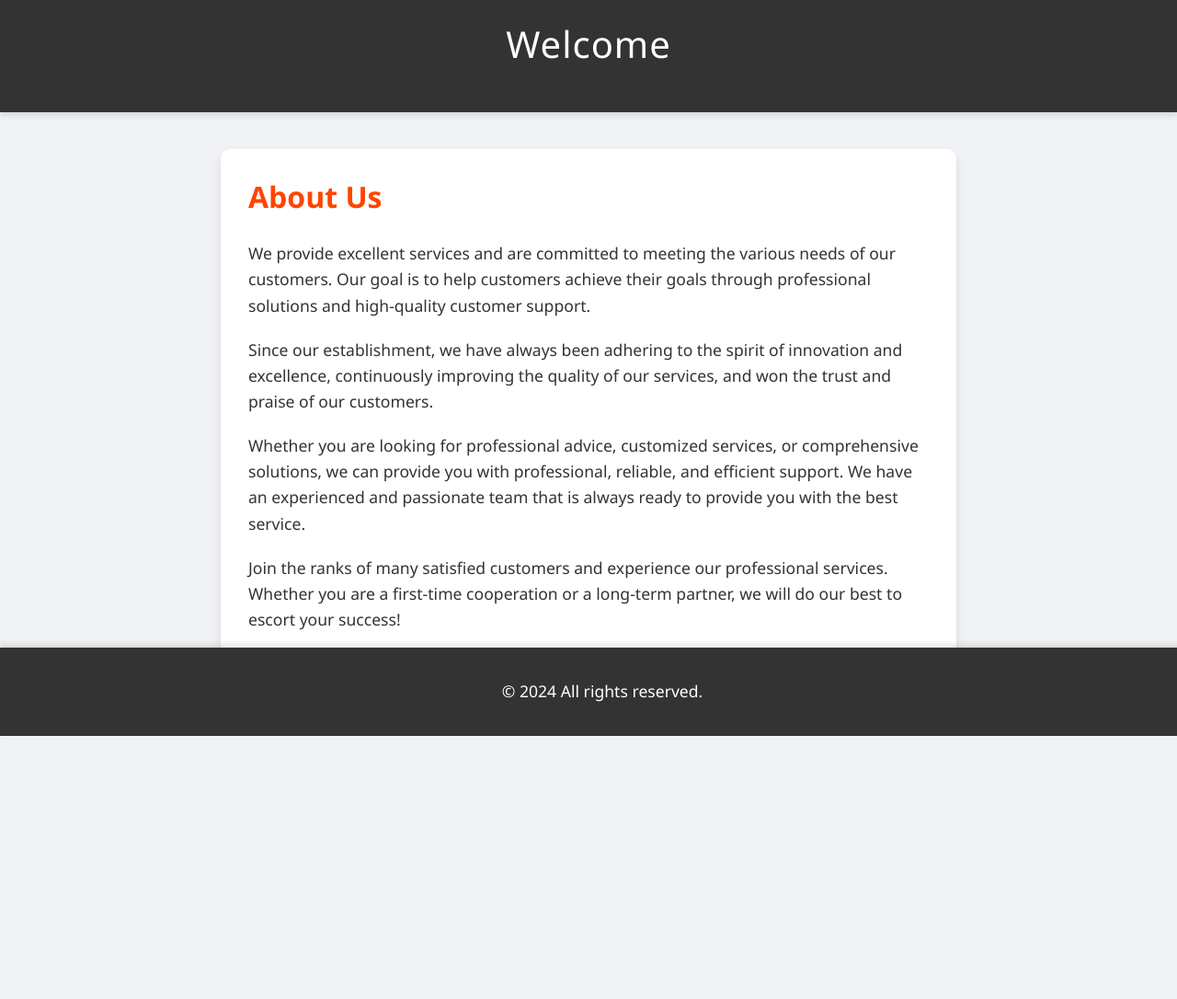
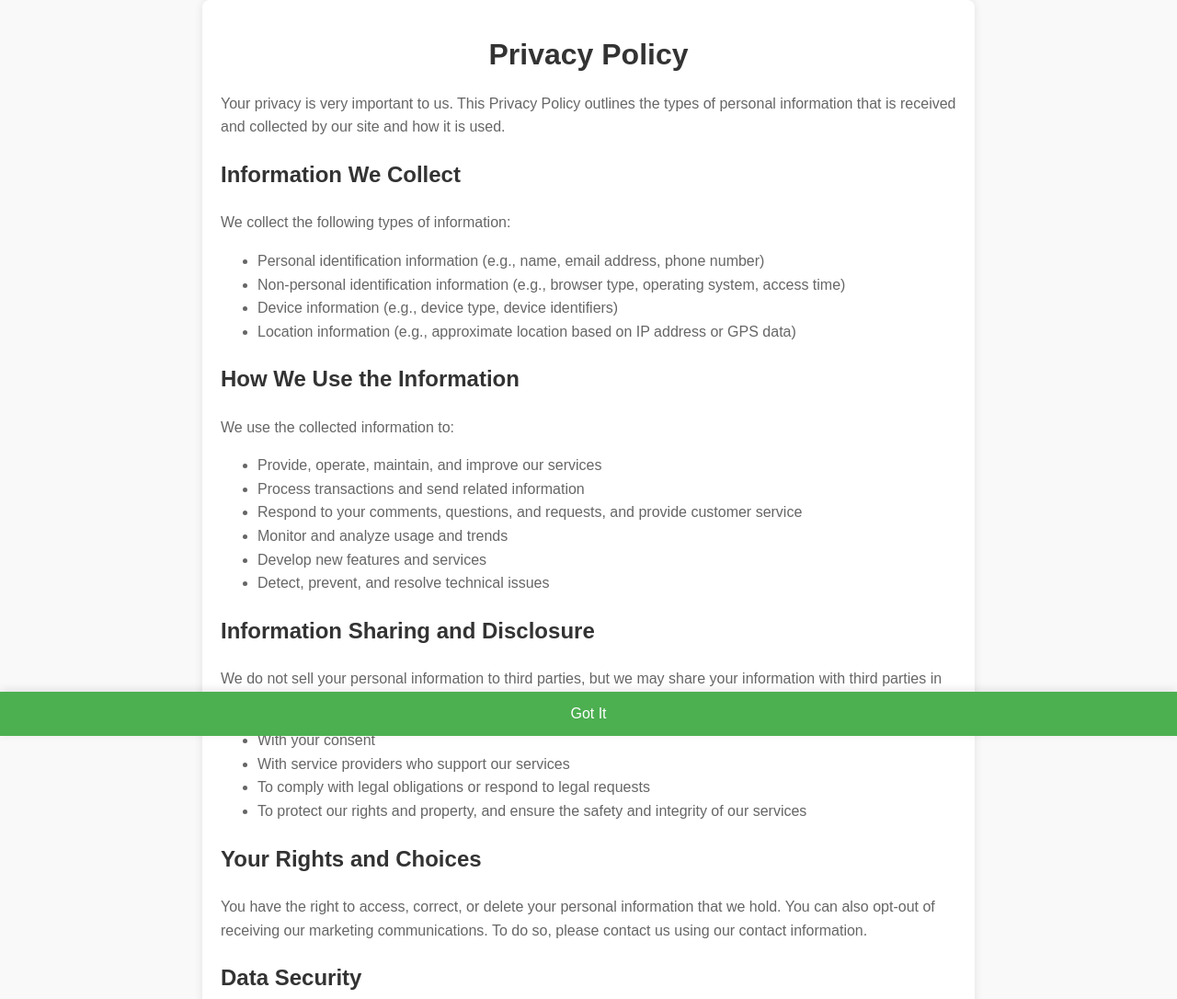
Before and after one commit to 520CCC/MOPMSTrader, a plain HTML site: page index.html in a window 1280 px wide. Shown: the top 1086 px of the page at 92% size. Before the commit the page ends 800 px from the top, so only its background shows below. Drawn offline with Linux system fonts and the light colour scheme.

Commit message:
Update index.html

```diff
--- a/index.html
+++ b/index.html
@@ -3,81 +3,114 @@
 <head>
     <meta charset="UTF-8">
     <meta name="viewport" content="width=device-width, initial-scale=1.0">
-    <title>Website</title>
+    <title>Privacy Policy</title>
     <style>
         body {
-            font-family: 'Segoe UI', Tahoma, Geneva, Verdana, sans-serif;
+            font-family: Arial, sans-serif;
             margin: 0;
             padding: 0;
-            background-color: #f0f2f5;
+            background-color: #f9f9f9;
+        }
+        .container {
+            max-width: 800px;
+            margin: auto;
+            padding: 20px;
+            background-color: white;
+            border-radius: 8px;
+            box-shadow: 0 0 10px rgba(0, 0, 0, 0.1);
+            margin-bottom: 70px; /* Space for the floating button */
+        }
+        h1 {
+            text-align: center;
             color: #333;
         }
-        header {
-            background-color: #333;
+        .content {
+            line-height: 1.6;
+            color: #666;
+        }
+        h2 {
+            color: #333;
+            margin-top: 20px;
+        }
+        .fixed-button {
+            position: fixed;
+            bottom: 0;
+            left: 0;
+            width: 100%;
+            background-color: #4CAF50;
             color: white;
-            padding: 20px;
-            text-align: center;
-            box-shadow: 0 4px 6px rgba(0, 0, 0, 0.1);
-        }
-        main {
-            padding: 40px 20px;
-            max-width: 800px;
-            margin: 0 auto;
-        }
-        footer {
-            background-color: #333;
-            color: white;
+            border: none;
             padding: 15px;
             text-align: center;
-            position: fixed;
-            bottom: 0;
-            width: 100%;
-            box-shadow: 0 -4px 6px rgba(0, 0, 0, 0.1);
+            font-size: 16px;
+            cursor: pointer;
+            box-shadow: 0 -2px 10px rgba(0, 0, 0, 0.1);
         }
-        h1 {
-            margin-top: 0;
-            font-size: 2.5em;
-            font-weight: 300;
-            letter-spacing: 1px;
-        }
-        p {
-            margin-bottom: 20px;
-            line-height: 1.6;
-            font-size: 1.1em;
-        }
-        .about-section {
-            background-color: white;
-            padding: 30px;
-            border-radius: 10px;
-            box-shadow: 0 6px 12px rgba(0, 0, 0, 0.1);
-            transition: transform 0.3s, box-shadow 0.3s;
-        }
-        .about-section:hover {
-            transform: translateY(-10px);
-            box-shadow: 0 10px 20px rgba(0, 0, 0, 0.15);
-        }
-        .about-section h2 {
-            margin-top: 0;
-            font-size: 2em;
-            color: #FF4500;
+        .fixed-button:hover {
+            background-color: #45a049;
         }
     </style>
 </head>
 <body>
-    <header>
-        <h1>Welcome</h1>
-    </header>
-    <main>
-        <section class="about-section">
-            <h2>About Us</h2>
-            <p>We provide excellent services and are committed to meeting the various needs of our customers. Our goal is to help customers achieve their goals through professional solutions and high-quality customer support.</p>
-            <p>Since our establishment, we have always been adhering to the spirit of innovation and excellence, continuously improving the quality of our services, and won the trust and praise of our customers.</p>
-            <p>Whether you are looking for professional advice, customized services, or comprehensive solutions, we can provide you with professional, reliable, and efficient support. We have an experienced and passionate team that is always ready to provide you with the best service.</p>
-            <p>Join the ranks of many satisfied customers and experience our professional services. Whether you are a first-time cooperation or a long-term partner, we will do our best to escort your success!</p>
-        </section>
-    </main>
-    <footer>
-        <p>&copy; 2024 All rights reserved.</p>
-    </footer>
+<div class="container">
+    <h1>Privacy Policy</h1>
+    <div class="content">
+        <p>Your privacy is very important to us. This Privacy Policy outlines the types of personal information that is received and collected by our site and how it is used.</p>
+
+        <h2>Information We Collect</h2>
+        <p>We collect the following types of information:</p>
+        <ul>
+            <li>Personal identification information (e.g., name, email address, phone number)</li>
+            <li>Non-personal identification information (e.g., browser type, operating system, access time)</li>
+            <li>Device information (e.g., device type, device identifiers)</li>
+            <li>Location information (e.g., approximate location based on IP address or GPS data)</li>
+        </ul>
+
+        <h2>How We Use the Information</h2>
+        <p>We use the collected information to:</p>
+        <ul>
+            <li>Provide, operate, maintain, and improve our services</li>
+            <li>Process transactions and send related information</li>
+            <li>Respond to your comments, questions, and requests, and provide customer service</li>
+            <li>Monitor and analyze usage and trends</li>
+            <li>Develop new features and services</li>
+            <li>Detect, prevent, and resolve technical issues</li>
+        </ul>
+
+        <h2>Information Sharing and Disclosure</h2>
+        <p>We do not sell your personal information to third parties, but we may share your information with third parties in the following situations:</p>
+        <ul>
+            <li>With your consent</li>
+            <li>With service providers who support our services</li>
+            <li>To comply with legal obligations or respond to legal requests</li>
+            <li>To protect our rights and property, and ensure the safety and integrity of our services</li>
+        </ul>
+
+        <h2>Your Rights and Choices</h2>
+        <p>You have the right to access, correct, or delete your personal information that we hold. You can also opt-out of receiving our marketing communications. To do so, please contact us using our contact information.</p>
+
+        <h2>Data Security</h2>
+        <p>We take reasonable measures to protect your personal information from loss, theft, misuse, unauthorized access, disclosure, alteration, and destruction.</p>
+
+        <h2>Children's Privacy</h2>
+        <p>Our services are not intended for children under the age of 13, and we do not knowingly collect personal information from children under 13. If we discover that we have collected personal information from a child under 13, we will promptly delete such information.</p>
+
+        <h2>Changes to This Privacy Policy</h2>
+        <p>We may update our Privacy Policy from time to time. We will notify you of any changes by email or through our website before the changes take effect. We encourage you to periodically review this Privacy Policy for any updates.</p>
+
+        <h2>Contact Us</h2>
+        <p>If you have any questions or concerns about this Privacy Policy, please contact us at:</p>
+        <p>Email: newnafewy@gmail.com</p>
+
+    </div>
+</div>
+
+<button class="fixed-button" onclick="closeActivity()">Got It</button>
+
+<script>
+    function closeActivity() {
+                brand88Game.closeActivity();
+    }
+</script>
 </body>
 </html>
```
